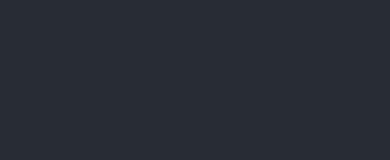
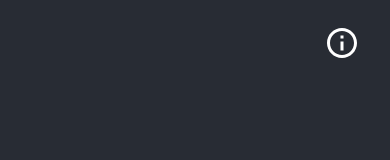
Before and after one commit to jtayped/medit8, a React (Create React App) app: page / in a window 390 px wide. Shown: the top 160 px of the page. Built offline with nearby package versions, Linux system fonts and the light colour scheme.

Commit message:
info button

```diff
--- a/package.json
+++ b/package.json
@@ -3,9 +3,14 @@
   "version": "0.1.0",
   "private": true,
   "dependencies": {
+    "@emotion/react": "^11.10.5",
+    "@emotion/styled": "^11.10.5",
+    "@mui/icons-material": "^5.11.0",
     "@testing-library/jest-dom": "^5.16.5",
     "@testing-library/react": "^13.4.0",
     "@testing-library/user-event": "^13.5.0",
+    "framer-motion": "^8.4.3",
+    "mui": "^0.0.1",
     "react": "^18.2.0",
     "react-dom": "^18.2.0",
     "react-scripts": "5.0.1",
--- a/public/index.html
+++ b/public/index.html
@@ -24,7 +24,11 @@
       work correctly both with client-side routing and a non-root public URL.
       Learn how to configure a non-root public URL by running `npm run build`.
     -->
-    <title>React App</title>
+    <title>Medit8 | Elevate your mind</title>
+    <meta
+      name="description"
+      content="Unlock the power of the Wim Hof Method with our easy-to-use meditation app. Follow guided deep breathing exercises and boost your immune system and overall well-being."
+    />
   </head>
   <body>
     <noscript>You need to enable JavaScript to run this app.</noscript>
--- a/src/App.css
+++ b/src/App.css
@@ -16,7 +16,8 @@
   color: var(--accent-color);
 }
 
-body, html {
+body,
+html {
   overflow: hidden;
 }
 
@@ -24,3 +25,16 @@ a {
   color: white;
   font-weight: bold;
 }
+
+.info {
+  position: absolute;
+  top: 3em;
+  right: 3em;
+}
+
+@media screen and (max-width: 1000px) {
+  .info {
+    top: 1.5em;
+    right: 1.5em;
+  }
+}
--- a/src/App.js
+++ b/src/App.js
@@ -1,5 +1,6 @@
 import "./App.css";
 import { Timer } from "./containers/index";
+import { Info } from "./components/index";
 
 function App() {
   return (
@@ -11,6 +12,7 @@ function App() {
           loopsTillBreathHold={25}
           breathHoldTime={90000}
         />
+        <Info />
       </header>
     </div>
   );
--- /dev/null
+++ b/src/components/index.js
@@ -0,0 +1 @@
+export { default as Info } from "./info/Info";
--- /dev/null
+++ b/src/components/info/Info.jsx
@@ -0,0 +1,34 @@
+import "./info.css";
+import { InfoOutlined } from "@mui/icons-material";
+import React, { useState } from "react";
+import { motion } from "framer-motion";
+
+const Info = () => {
+  const [infoShow, setInfoShow] = useState(false);
+
+  return (
+    <div className="info">
+      {infoShow ? (
+        <motion.div
+          className="popup"
+          initial={{ width: 0, opacity: 0 }}
+          animate={{ width: 350, opacity: 1 }}
+        >
+          <p>
+            Unlock the power of deep breathing with our guided meditation app
+            based on the Wim Hof Method. Follow the instructions, and don't
+            force yourself, start gradually and always in a safe environment.
+            Avoid practicing deep breathing in bodies of water.
+          </p>
+        </motion.div>
+      ) : (
+        <div></div>
+      )}
+      <button className="info-btn" onClick={() => setInfoShow(!infoShow)}>
+        <InfoOutlined className="info-icn" />
+      </button>
+    </div>
+  );
+};
+
+export default Info;
--- /dev/null
+++ b/src/components/info/info.css
@@ -0,0 +1,44 @@
+.info {
+  display: flex;
+  align-items: flex-start;
+  gap: 2rem;
+}
+
+.info-btn {
+  background-color: transparent;
+  outline: none;
+  border: none;
+}
+
+.info-icn {
+  color: var(--accent-color);
+  cursor: pointer;
+  width: 1.5em !important;
+  height: 1.5em !important;
+}
+
+.popup {
+  overflow: hidden;
+  background: linear-gradient(
+    25deg,
+    rgba(59, 132, 150, 1) 25%,
+    rgba(59, 132, 150, 0.4) 75%
+  );
+  padding: 2rem;
+  border-radius: 20px;
+  text-align: right;
+  font-size: 1.25rem;
+  max-height: 200px;
+  max-width: 60vw;
+}
+
+@media screen and (max-width: 600px) {
+    .popup {
+        max-height: 175px;
+        padding: 1.25rem;
+        font-size: 0.85rem;
+    }
+    .info {
+        gap: 0.5rem;
+    }
+}
--- a/src/containers/timer/Timer.jsx
+++ b/src/containers/timer/Timer.jsx
@@ -102,7 +102,7 @@ const Timer = (props) => {
           <div
             className="breath-circle-ring"
             style={{
-              opacity: `${percentage - 50}%`,
+              opacity: `${percentage - 75}%`,
             }}
           />
           <button onClick={() => reset()} className="reset">
--- a/src/containers/timer/timer.css
+++ b/src/containers/timer/timer.css
@@ -18,6 +18,10 @@
   border-radius: 50%;
   position: absolute;
   background-color: var(--filler-color);
+}
+
+.breath-circle {
+    filter: drop-shadow(rgba(0, 0, 0, 0.025) 0px 0px 50px);
 }
 
 .breath-circle-ring {
```
Also changed, not shown: 1 other file (tests, documents, lock files or other folders).
